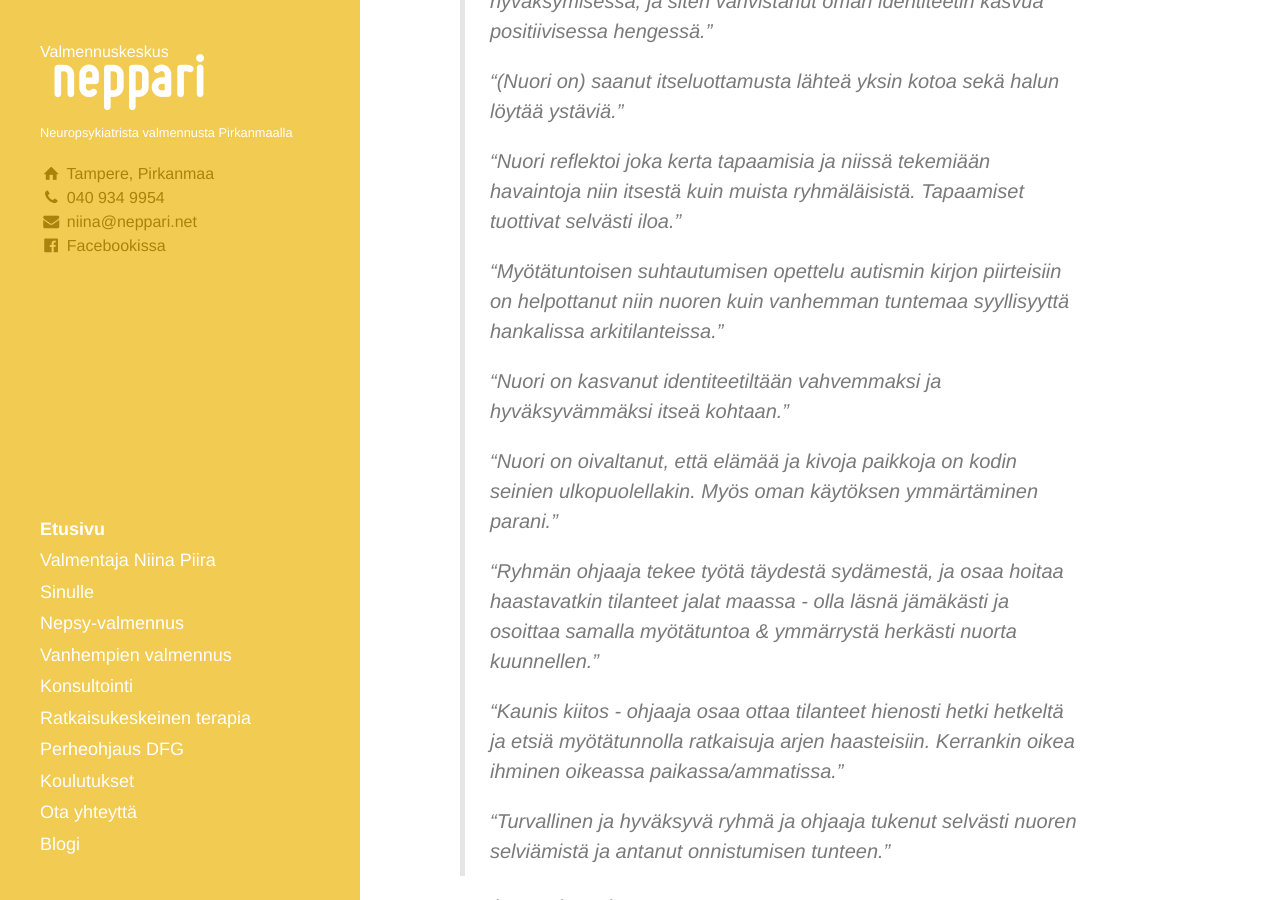
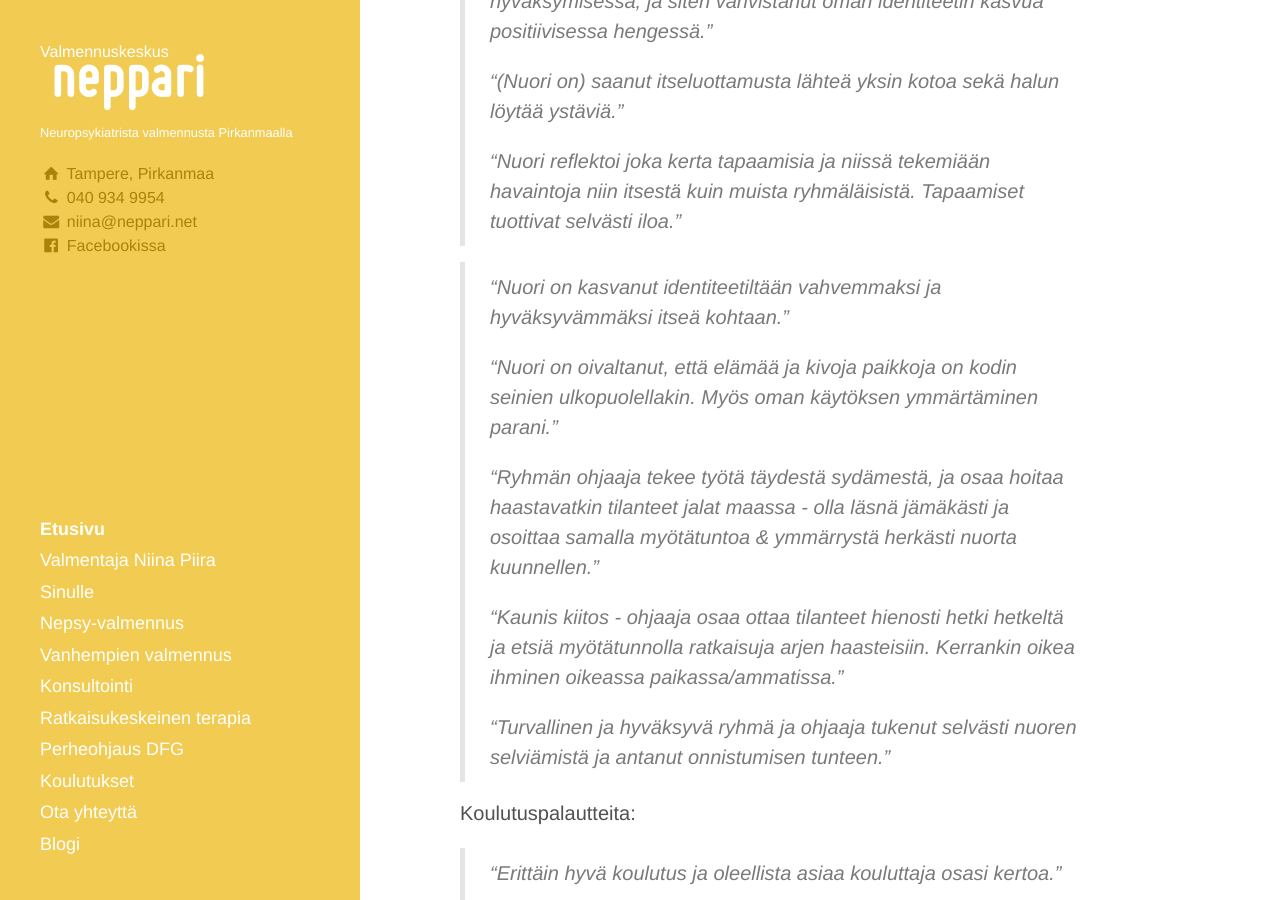
Before and after one commit to niinapiira/neppari.net, a Jekyll site: the page built from index.md, in a window 1280 px wide and 900 px high, scrolled down 6176 px. Built offline with Jekyll 4.4.1, drawn with Linux system fonts in a browser that asks for light colours.

Commit message:
Update index.md

```diff
--- a/index.md
+++ b/index.md
@@ -176,8 +176,7 @@ Palautteita ryhmätyöskentelystä:
 > _"(Nuori on) saanut itseluottamusta lähteä yksin kotoa sekä halun löytää ystäviä."_
 >
 > _"Nuori reflektoi joka kerta tapaamisia ja niissä tekemiään havaintoja niin itsestä kuin muista ryhmäläisistä. Tapaamiset tuottivat selvästi iloa."_
->
-> _"Myötätuntoisen suhtautumisen opettelu autismin kirjon piirteisiin on helpottanut niin nuoren kuin vanhemman tuntemaa syyllisyyttä hankalissa arkitilanteissa."_
+
 >
 > _"Nuori on kasvanut identiteetiltään vahvemmaksi ja hyväksyvämmäksi itseä kohtaan."_
 >
```
